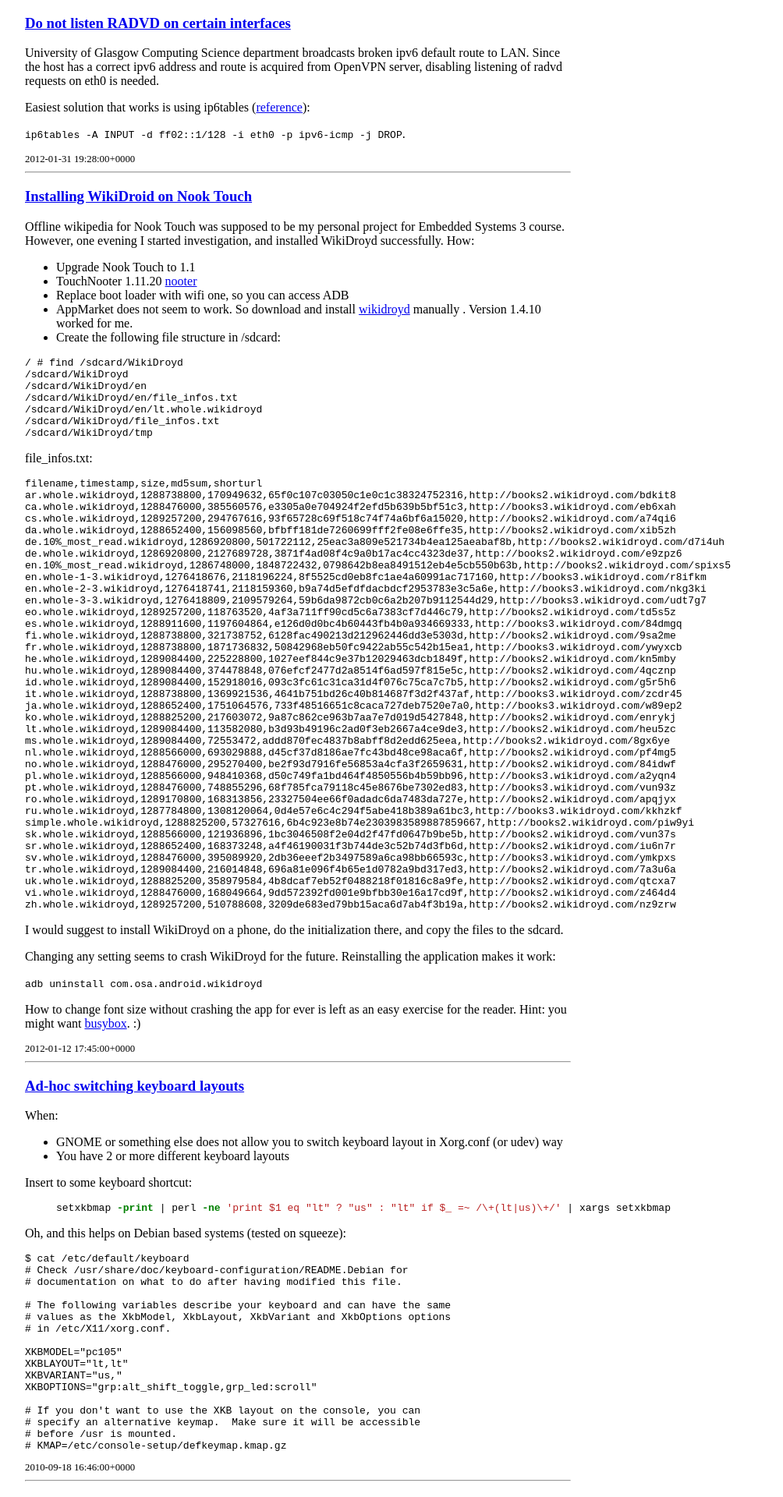
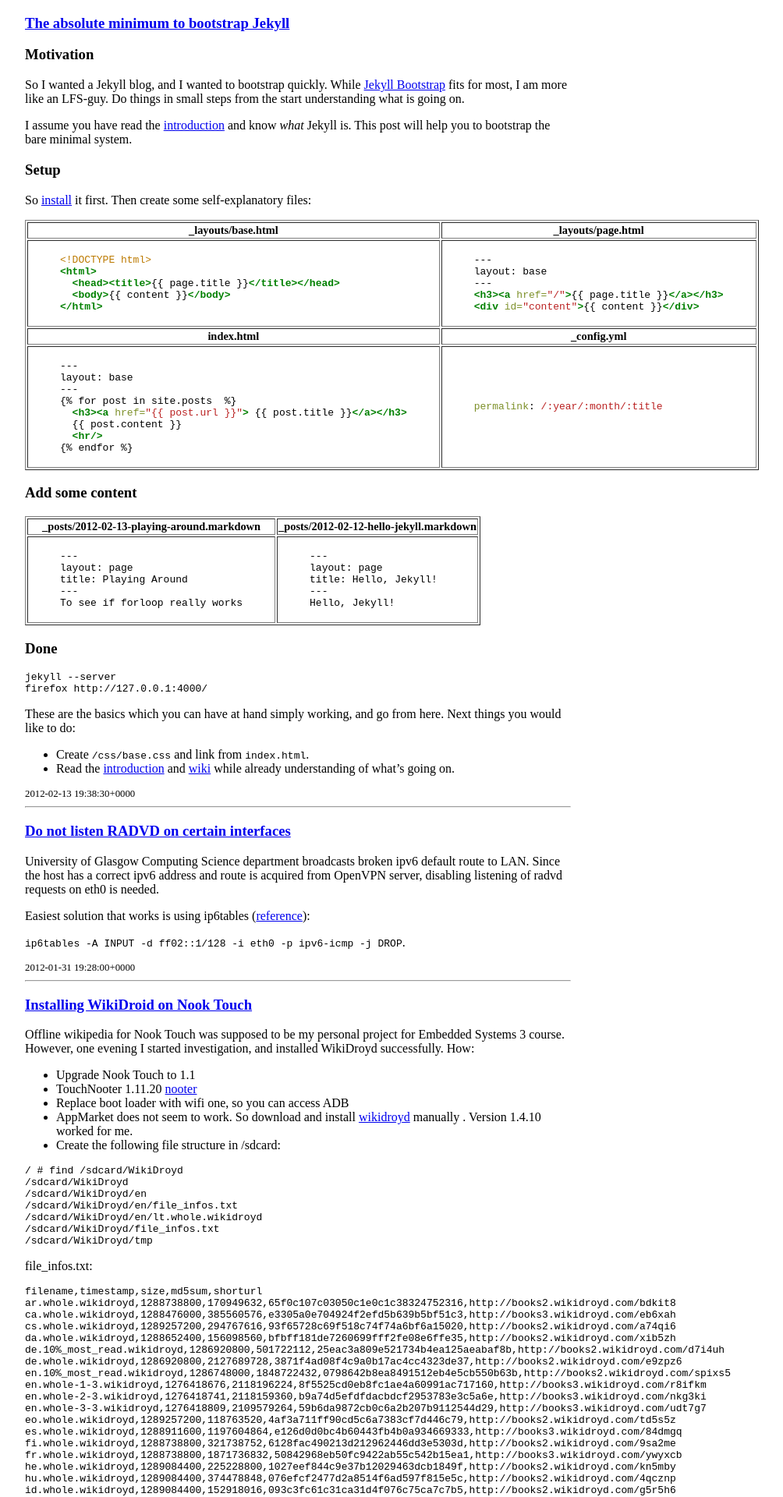
Before and after one commit to Motiejus/motiejus.github.com, a Jekyll site: the page built from tech/index.html, in a window 1280 px wide. Shown: the top 1920 px of the page at 78% size, without its empty margins (258-1262 px from the left). Built offline with Jekyll 4.4.1, drawn with Linux system fonts in a browser that asks for light colours.

Commit message:
Add jekyll bootstrap demo

```diff
--- /dev/null
+++ b/_posts/2012-02-13-the-absolute-minimum-required-for-jekyll.markdown
@@ -0,0 +1,109 @@
+---
+layout: post
+date: 2012-02-13T19:38:30+00:00
+title: The absolute minimum to bootstrap Jekyll
+---
+
+### Motivation
+
+So I wanted a Jekyll blog, and I wanted to bootstrap quickly. While [Jekyll
+Bootstrap](http://jekyllbootstrap.com/) fits for most, I am more like an
+LFS-guy. Do things in small steps from the start understanding what is going
+on.
+
+I assume you have read the [introduction] and know *what* Jekyll is. This post
+will help you to bootstrap the bare minimal system.
+
+### Setup
+
+So [install] it first. Then create some self-explanatory files:
+
+<table border="1">
+<tr>
+  <th>_layouts/base.html</th>
+  <th>_layouts/page.html</th>
+</tr>
+<tr>
+<td>
+{% highlight html %}
+<!DOCTYPE html>
+<html>
+  <head><title>{{ "{{ page.title" }} }}</title></head>
+  <body>{{ "{{ content" }} }}</body>
+</html>
+{% endhighlight %}
+</td>
+<td>
+{% highlight html %}
+---
+layout: base
+---
+<h3><a href="/">{{"{{ page.title" }} }}</a></h3>
+<div id="content">{{"{{ content" }} }}</div>
+{% endhighlight %}
+</td>
+</tr>
+<tr>
+<th>index.html</th>
+<th>_config.yml</th>
+</tr>
+<tr>
+<td>
+{% highlight html %}
+---
+layout: base
+---
+{{"{% for post in site.posts "}} %}
+  <h3><a href="{{"{{ post.url" }} }}">{{" {{ post.title"}} }}</a></h3>
+  {{"{{ post.content"}} }}
+  <hr/>
+{{"{% endfor"}} %}
+{% endhighlight %}
+</td>
+<td>{% highlight yaml %}permalink: /:year/:month/:title{% endhighlight %}</td>
+</tr>
+</table>
+
+### Add some content
+
+<table border="1">
+<tr>
+<th>_posts/2012-02-13-playing-around.markdown</th>
+<th>_posts/2012-02-12-hello-jekyll.markdown</th>
+</tr>
+<tr>
+<td>
+{% highlight html %}
+---
+layout: page
+title: Playing Around
+---
+To see if forloop really works
+{% endhighlight %}
+</td>
+<td>
+{% highlight html %}
+---
+layout: page
+title: Hello, Jekyll!
+---
+Hello, Jekyll!
+{% endhighlight %}
+</td>
+</tr>
+</table>
+
+### Done
+
+    jekyll --server
+    firefox http://127.0.0.1:4000/
+
+These are the basics which you can have at hand simply working, and go from
+here. Next things you would like to do:
+
+* Create `/css/base.css` and link from `index.html`.
+* Read the [introduction] and [wiki] while already understanding of what's going on.
+
+[install]: https://github.com/mojombo/jekyll/wiki/Install
+[introduction]: http://jekyllbootstrap.com/lessons/jekyll-introduction.html
+[wiki]: https://github.com/mojombo/jekyll/wiki
--- a/tech/css/base.css
+++ b/tech/css/base.css
@@ -3,3 +3,7 @@
   max-width: 700px;
   margin: 0 auto;
 }
+
+pre { margin: 0; }
+table td { padding: 1px; }
+table th { font-size: 0.9em; }
```
